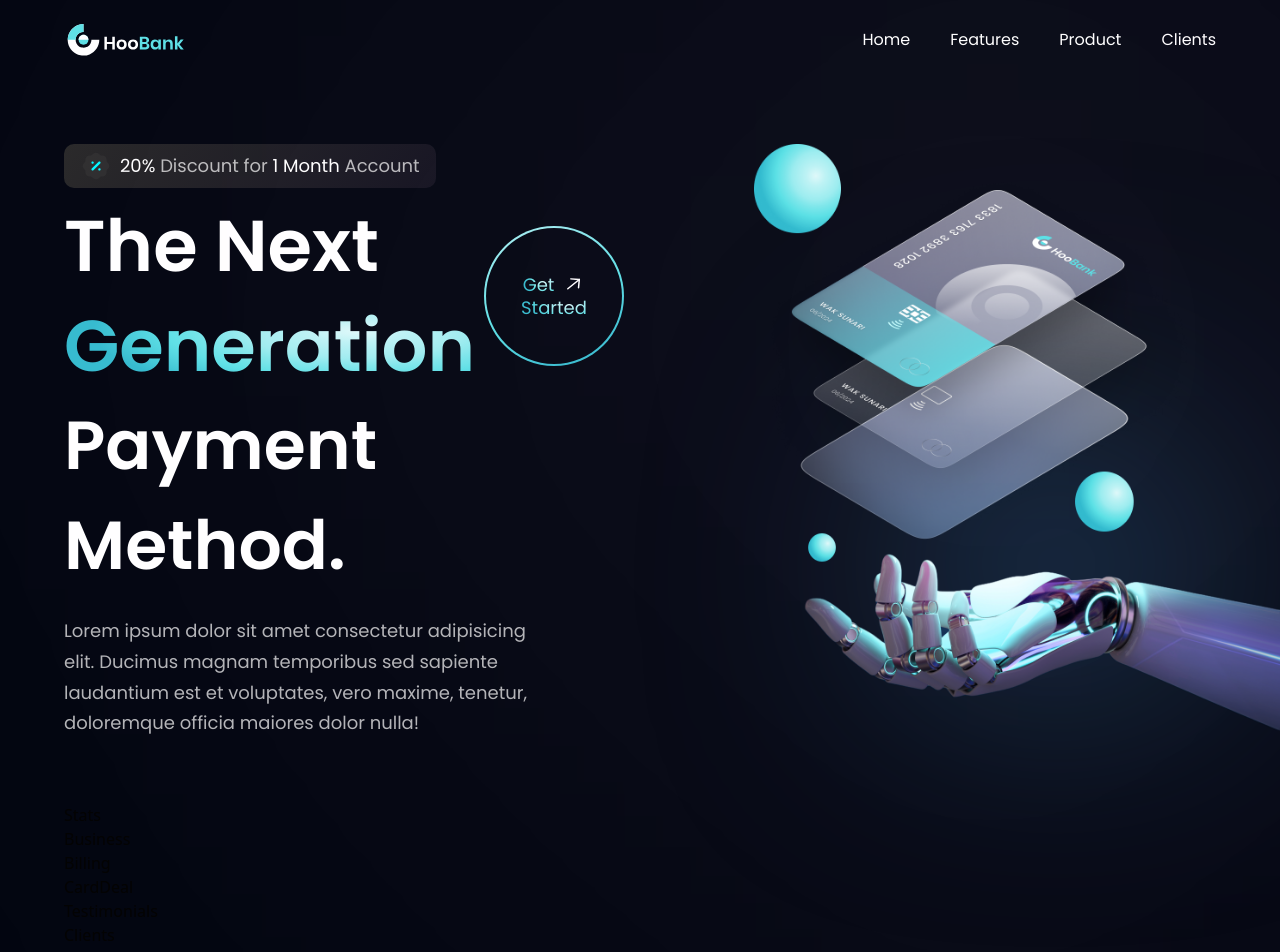
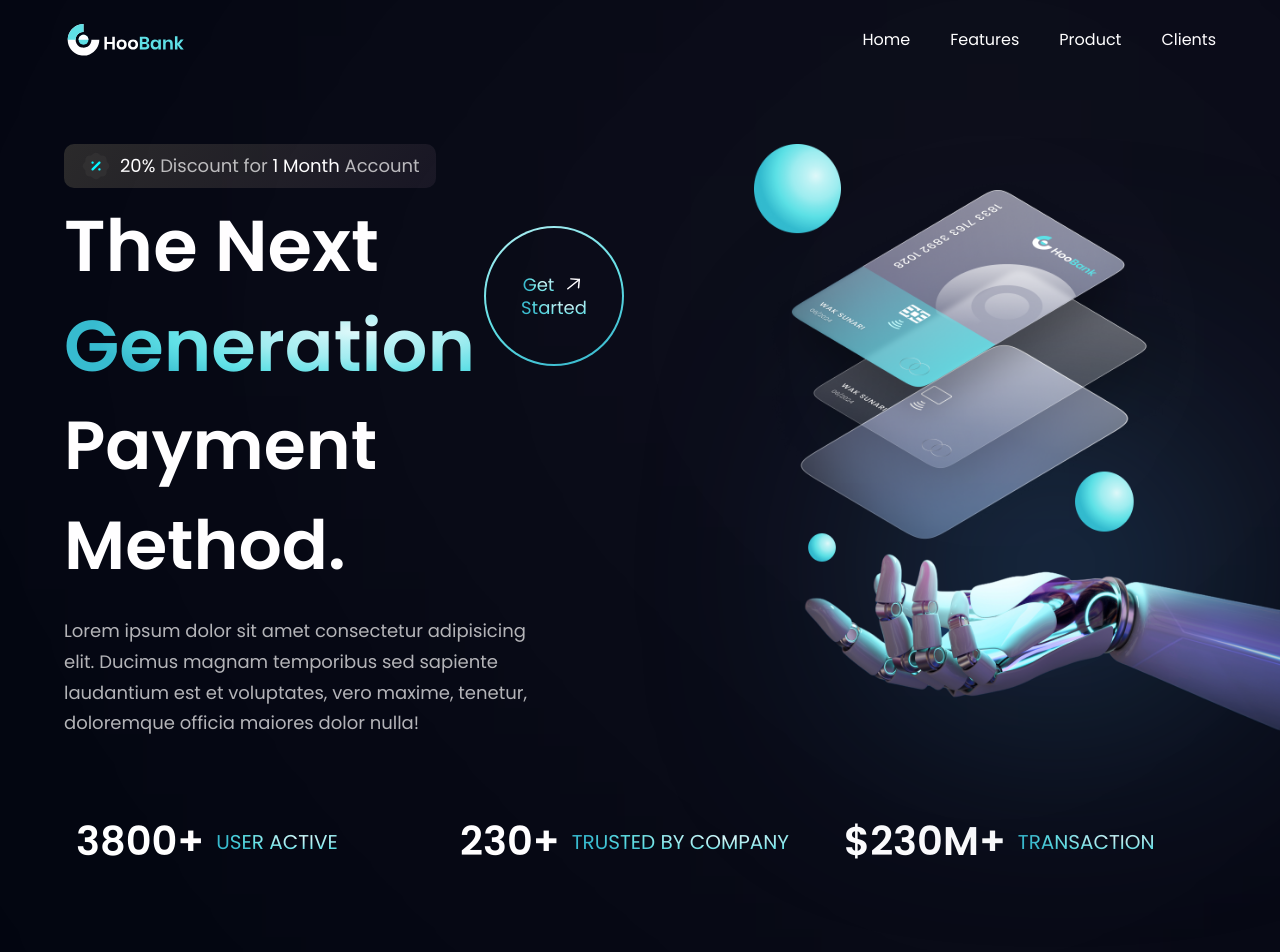
Before and after one commit to yeasinrafee/bank_modern_app, a React (Vite) app in the folder project_hoobank-main/: page / in a window 1280 px wide. Shown: the top 952 px of the page. Built offline with nearby package versions, Linux system fonts and the light colour scheme.

Commit message:
Stats section completed

```diff
--- a/project_hoobank-main/src/components/Stats.jsx
+++ b/project_hoobank-main/src/components/Stats.jsx
@@ -1,9 +1,15 @@
-import React from 'react'
+import { stats } from "../constants";
+import styles from "../style";
 
-const Stats = () => {
-  return (
-    <div>Stats</div>
-  )
-}
+const Stats = () =>(
+  <section className={`${styles.flexCenter} flex-row flex-wrap sm:mb-20 mb-6`}>
+    {stats.map((stat) => (
+      <div key={stat.id} className={`flex-1 flex justify-start items-center flex-row m-3`}>
+        <h4 className="font-poppins font-semibold xs:text-[40px] text-[30px] xs:leading-[53px] leading-[43px] text-white">{stat.value}</h4>
+        <p className="font-poppins font-normal xs:text-[20px] text-[15px] xs:leading-[26px] leading-[21px] text-gradient uppercase ml-3">{stat.title}</p>
+      </div>
+    ))}
+  </section>
+)
 
 export default Stats
```
